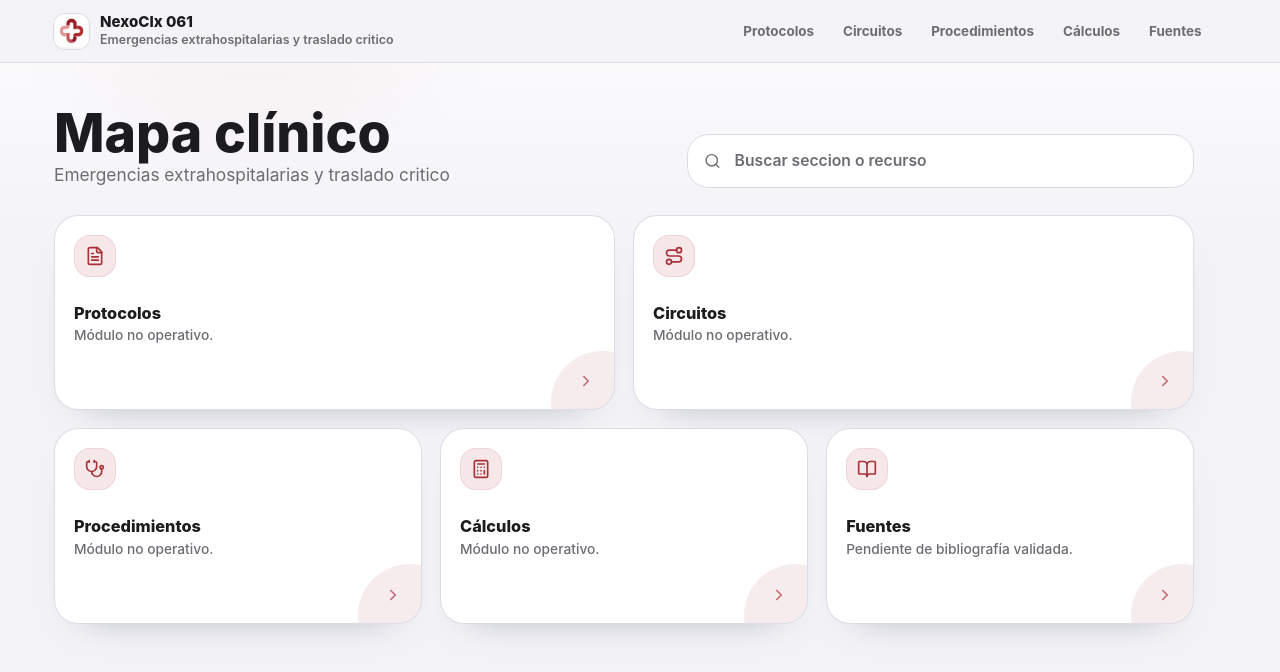
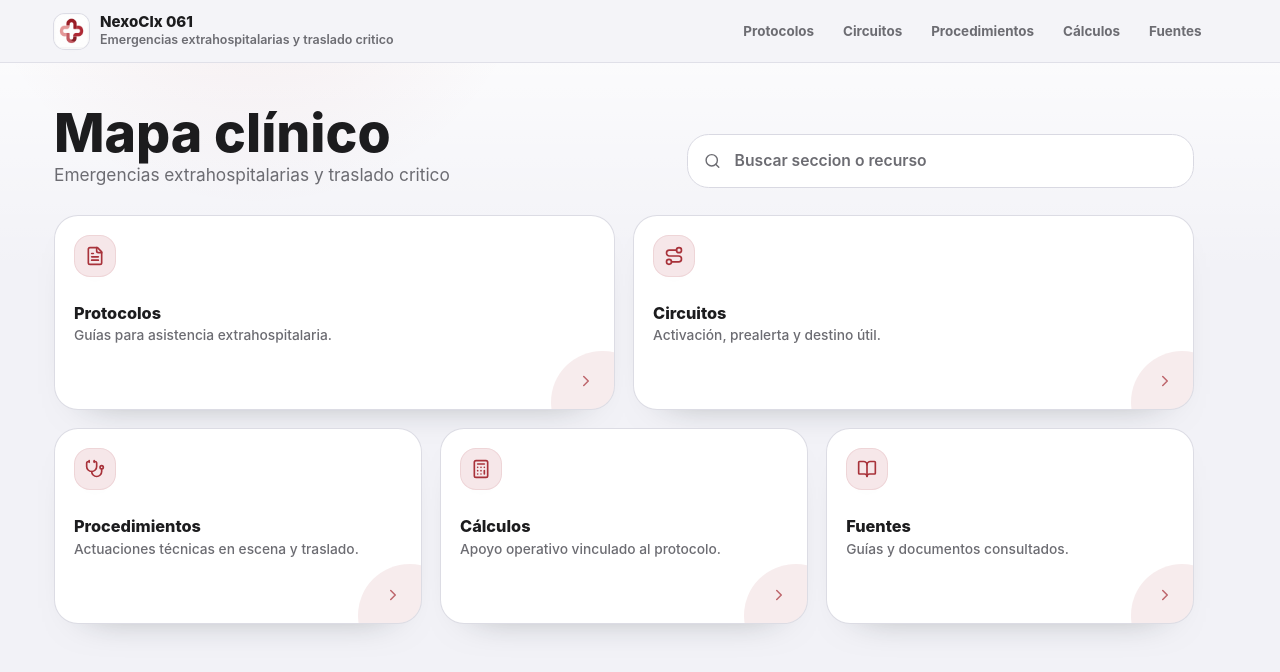
Before and after one commit to olsanju-hub/nexoclx-061, a React (Vite) app: page / in a window 1280 px wide. Shown: the top 672 px of the page. Built offline with nearby package versions, Linux system fonts and the light colour scheme.

Commit message:
feat(protocols): add chest pain pilot across NexoClx apps

```diff
--- a/src/data/placeholders.js
+++ b/src/data/placeholders.js
@@ -1,65 +1,75 @@
+export const placeholderSources = [
+  'ACC/AHA/ACEP/NAEMSP/SCAI. 2025 Guideline for the Management of Patients With Acute Coronary Syndromes. https://professional.heart.org/en/science-news/2025-guideline-for-the-management-of-patients-with-acute-coronary-syndromes',
+  'AHA. Systems of Care for ST-Segment-Elevation Myocardial Infarction. Circulation 2021. https://www.ahajournals.org/doi/10.1161/CIR.0000000000001025',
+  'ESC. 2023 Guidelines for the management of acute coronary syndromes. https://www.escardio.org/guidelines/clinical-practice-guidelines/all-esc-practice-guidelines/acute-coronary-syndromes/',
+  'ACC/AHA/ASE/CHEST/SAEM/SCCT/SCMR. 2021 Guideline for the Evaluation and Diagnosis of Chest Pain. Circulation. https://www.ahajournals.org/doi/10.1161/CIR.0000000000001029',
+  'ESC/ERS. 2019 Guidelines for the diagnosis and management of acute pulmonary embolism. https://www.escardio.org/guidelines/clinical-practice-guidelines/all-esc-practice-guidelines/acute-pulmonary-embolism/',
+  'ACC/AHA. 2022 Guideline for the Diagnosis and Management of Aortic Disease. https://www.ahajournals.org/doi/10.1161/CIR.0000000000001106',
+];
+
 export const placeholderProtocols = [
   {
-    id: 'pendiente-validacion',
-    title: 'Protocolo pendiente de validación',
-    description: 'Contenido pendiente de validación bibliográfica.',
-    status: 'No operativo',
-    detailVariant: 'structured-pending',
-  },
-  {
-    id: 'fuentes-pendientes',
-    title: 'Bibliografía pendiente',
-    description: 'Pendiente de bibliografía validada.',
-    status: 'Pendiente',
-  },
-  {
-    id: 'modulo-pendiente',
-    title: 'Módulo pendiente',
-    description: 'Módulo no operativo. Pendiente de contenido clínico validado.',
-    status: 'Pendiente',
-  },
-];
-
-export const placeholderBlocks = [
-  {
-    title: 'Estado del módulo',
-    body: 'Módulo no operativo. Pendiente de contenido clínico validado.',
-  },
-  {
-    title: 'Validación pendiente',
-    body: 'Contenido pendiente de validación bibliográfica.',
-  },
-];
-
-export const placeholderSources = [
-  'Pendiente de bibliografía validada.',
-  'Contenido pendiente de validación bibliográfica.',
-];
-
-export const genericProtocolSections = [
+    id: 'dolor-toracico',
+    title: 'Dolor torácico',
+    description: 'Valoración extrahospitalaria, prealerta y traslado seguro.',
+    status: 'Guía clínica',
+    sections: [
       {
         step: '01',
-    title: 'Bloque de valoración inicial',
-    body: 'Módulo no operativo. Pendiente de contenido clínico validado.',
+        title: 'Escena y primera impresión',
+        body: 'Asegura escena, identifica riesgo inmediato y evita demoras si el cuadro sugiere patología tiempo-dependiente.',
+        items: [
+          'Valora ABCDE, nivel de conciencia, constantes, saturación, perfusión, dolor persistente y síntomas acompañantes.',
+          'Monitoriza si hay inestabilidad, sospecha de SCA, síncope, disnea, arritmia o dolor activo.',
+          'Recoge hora de inicio, evolución, antecedentes cardiovasculares y medicación relevante para el hospital receptor.',
+        ],
       },
       {
         step: '02',
-    title: 'Criterio pendiente de validar',
-    body: 'Contenido pendiente de validación bibliográfica.',
+        title: 'ECG prehospitalario',
+        body: 'Obtén ECG de 12 derivaciones lo antes posible cuando exista sospecha de SCA y transmítelo si el sistema lo permite.',
+        items: [
+          'Un ECG no diagnóstico no descarta SCA si la clínica persiste; reevalúa y repite si hay cambios.',
+          'ECG compatible con elevación del ST o equivalente debe activar el circuito de reperfusión definido por la red asistencial.',
+          'La realización de ECG seriados no debe retrasar el traslado cuando el paciente requiere hospital.',
+        ],
       },
       {
         step: '03',
-    title: 'Conducta pendiente de contenido validado',
-    body: 'Módulo no operativo. Pendiente de contenido clínico validado.',
+        title: 'Código IAM y prealerta',
+        body: 'La activación se basa en clínica compatible, ECG y circuito territorial de reperfusión.',
+        items: [
+          'Prealerta con hora de inicio, ECG, constantes, estabilidad, comorbilidad relevante y tratamiento administrado si lo hubo.',
+          'Coordina destino con el centro útil para reperfusión cuando el ECG y la red local lo indiquen.',
+          'Comunica evolución durante el traslado si aparecen inestabilidad, arritmia o cambio clínico relevante.',
+        ],
       },
       {
         step: '04',
-    title: 'Herramienta relacionada pendiente',
-    body: 'Módulo no operativo. Pendiente de contenido clínico validado.',
+        title: 'Diferencial crítico en ruta',
+        body: 'No cierres el episodio como coronario si hay datos que orientan a otra causa vital.',
+        items: [
+          'TEP: disnea, síncope, hipoxemia, taquicardia, hemoptisis o factores tromboembólicos.',
+          'Síndrome aórtico agudo: dolor brusco intenso, irradiación dorsal, déficit neurológico o asimetría vascular.',
+          'Neumotórax, pericarditis o miocarditis según auscultación, signos respiratorios, fiebre, contexto o ECG.',
+        ],
       },
       {
         step: '05',
-    title: 'Fuente pendiente',
-    body: 'Pendiente de bibliografía validada.',
+        title: 'Traslado y hospital útil',
+        body: 'El destino debe priorizar el recurso capaz de resolver el proceso tiempo-dependiente probable.',
+        items: [
+          'Traslada monitorizado si hay sospecha de SCA, inestabilidad, dolor activo o necesidad de vigilancia estrecha.',
+          'Selecciona centro con capacidad adecuada para reperfusión, imagen urgente o cuidados críticos según sospecha principal.',
+          'Entrega información estructurada: inicio, evolución, constantes, ECG, sospecha, prealerta y cambios durante traslado.',
+        ],
+      },
+    ],
+    tools: [
+      'ECG de 12 derivaciones prehospitalario con transmisión si está disponible.',
+      'Prealerta estructurada al hospital receptor.',
+      'Selección de hospital útil según estabilidad, ECG y sospecha tiempo-dependiente.',
+    ],
+    sources: placeholderSources,
   },
 ];
--- a/src/data/sections.js
+++ b/src/data/sections.js
@@ -24,41 +24,41 @@ export const primarySections = [
   {
     id: routes.protocols,
     title: 'Protocolos',
-    description: 'Módulo no operativo.',
+    description: 'Guías para asistencia extrahospitalaria.',
     icon: FileText,
   },
   {
     id: routes.circuits,
     title: 'Circuitos',
-    description: 'Módulo no operativo.',
+    description: 'Activación, prealerta y destino útil.',
     icon: Route,
   },
   {
     id: routes.procedures,
     title: 'Procedimientos',
-    description: 'Módulo no operativo.',
+    description: 'Actuaciones técnicas en escena y traslado.',
     icon: Stethoscope,
   },
   {
     id: routes.calculations,
     title: 'Cálculos',
-    description: 'Módulo no operativo.',
+    description: 'Apoyo operativo vinculado al protocolo.',
     icon: Calculator,
   },
   {
     id: routes.sources,
     title: 'Fuentes',
-    description: 'Pendiente de bibliografía validada.',
+    description: 'Guías y documentos consultados.',
     icon: BookOpen,
   },
 ];
 
 export const secondarySections = [
-  { id: routes.protocols, title: 'Protocolos', description: 'Módulo no operativo.', icon: FolderOpen },
-  { id: routes.circuits, title: 'Circuitos', description: 'Módulo no operativo.', icon: Route },
-  { id: routes.procedures, title: 'Procedimientos', description: 'Módulo no operativo.', icon: Stethoscope },
-  { id: routes.calculations, title: 'Cálculos', description: 'Módulo no operativo.', icon: Calculator },
-  { id: routes.sources, title: 'Fuentes', description: 'Pendiente de bibliografía validada.', icon: Library },
+  { id: routes.protocols, title: 'Protocolos', description: 'Guías para asistencia extrahospitalaria.', icon: FolderOpen },
+  { id: routes.circuits, title: 'Circuitos', description: 'Activación, prealerta y destino útil.', icon: Route },
+  { id: routes.procedures, title: 'Procedimientos', description: 'Actuaciones técnicas en escena y traslado.', icon: Stethoscope },
+  { id: routes.calculations, title: 'Cálculos', description: 'Apoyo operativo vinculado al protocolo.', icon: Calculator },
+  { id: routes.sources, title: 'Fuentes', description: 'Guías y documentos consultados.', icon: Library },
 ];
 
 export const bottomNavItems = [
--- a/src/screens/Bibliography.jsx
+++ b/src/screens/Bibliography.jsx
@@ -1,4 +1,3 @@
-import { EmptyClinicalState } from '../components/feedback/EmptyClinicalState.jsx';
 import { SourceList } from '../components/detail/SourceList.jsx';
 import { placeholderSources } from '../data/placeholders.js';
 
@@ -7,10 +6,9 @@ export function Bibliography() {
     <div className="screen">
       <div className="section-heading">
         <h1>Bibliografía</h1>
-        <p>Pendiente de bibliografía validada.</p>
+        <p>Fuentes utilizadas para el protocolo Dolor torácico.</p>
       </div>
       <SourceList sources={placeholderSources} />
-      <EmptyClinicalState text="Pendiente de bibliografía validada." />
     </div>
   );
 }
--- a/src/screens/Calculations.jsx
+++ b/src/screens/Calculations.jsx
@@ -1,17 +1,15 @@
 import { ContentBlock } from '../components/detail/ContentBlock.jsx';
-import { EmptyClinicalState } from '../components/feedback/EmptyClinicalState.jsx';
 
 export function Calculations() {
   return (
     <div className="screen">
       <div className="section-heading">
         <h1>Cálculos</h1>
-        <p>Módulo no operativo. Pendiente de contenido clínico validado.</p>
+        <p>Apoyo operativo vinculado al protocolo Dolor torácico.</p>
       </div>
-      <ContentBlock title="Estado del módulo">
-        <p>Módulo no operativo. Pendiente de contenido clínico validado.</p>
+      <ContentBlock title="Asistencia 061">
+        <p>La vista prioriza ECG prehospitalario, estabilidad, prealerta y traslado frente a escalas largas durante la escena.</p>
       </ContentBlock>
-      <EmptyClinicalState text="Contenido pendiente de validación bibliográfica." />
     </div>
   );
 }
--- a/src/screens/CircuitDetail.jsx
+++ b/src/screens/CircuitDetail.jsx
@@ -1,11 +1,13 @@
 import { DetailHeader } from '../components/detail/DetailHeader.jsx';
-import { EmptyClinicalState } from '../components/feedback/EmptyClinicalState.jsx';
+import { ContentBlock } from '../components/detail/ContentBlock.jsx';
 
 export function CircuitDetail({ onBack }) {
   return (
     <div className="screen">
-      <DetailHeader title="Módulo pendiente" subtitle="Módulo no operativo" onBack={onBack} />
-      <EmptyClinicalState text="Módulo no operativo. Pendiente de contenido clínico validado." />
+      <DetailHeader title="Dolor torácico" subtitle="Circuito extrahospitalario" onBack={onBack} />
+      <ContentBlock title="Flujo">
+        <p>Escena segura, ABCDE, ECG prehospitalario, prealerta y traslado al hospital útil según estabilidad y sospecha tiempo-dependiente.</p>
+      </ContentBlock>
     </div>
   );
 }
--- a/src/screens/Circuits.jsx
+++ b/src/screens/Circuits.jsx
@@ -1,23 +1,21 @@
 import { CompactList } from '../components/lists/CompactList.jsx';
 import { ListRow } from '../components/lists/ListRow.jsx';
-import { EmptyClinicalState } from '../components/feedback/EmptyClinicalState.jsx';
 
 export function Circuits({ onOpen }) {
   return (
     <div className="screen">
       <div className="section-heading">
         <h1>Circuitos</h1>
-        <p>Módulo no operativo. Pendiente de contenido clínico validado.</p>
+        <p>Activación, prealerta y destino útil para emergencias extrahospitalarias.</p>
       </div>
       <CompactList label="Listado de circuitos">
         <ListRow
-          title="Módulo pendiente"
-          description="Módulo no operativo. Pendiente de contenido clínico validado."
-          meta="No operativo"
+          title="Dolor torácico"
+          description="ECG prehospitalario, código IAM, prealerta y traslado seguro."
+          meta="Circuito"
           onClick={onOpen}
         />
       </CompactList>
-      <EmptyClinicalState text="Módulo no operativo. Pendiente de contenido clínico validado." />
     </div>
   );
 }
--- a/src/screens/Procedures.jsx
+++ b/src/screens/Procedures.jsx
@@ -1,13 +1,15 @@
-import { EmptyClinicalState } from '../components/feedback/EmptyClinicalState.jsx';
+import { ContentBlock } from '../components/detail/ContentBlock.jsx';
 
 export function Procedures() {
   return (
     <div className="screen">
       <div className="section-heading">
         <h1>Procedimientos</h1>
-        <p>Módulo no operativo. Pendiente de contenido clínico validado.</p>
+        <p>Procedimientos vinculados a escena, monitorización y traslado.</p>
       </div>
-      <EmptyClinicalState text="Módulo no operativo. Pendiente de contenido clínico validado." />
+      <ContentBlock title="Dolor torácico">
+        <p>El protocolo organiza ECG prehospitalario, prealerta, registro y transferencia al hospital útil.</p>
+      </ContentBlock>
     </div>
   );
 }
--- a/src/screens/ProtocolDetail.jsx
+++ b/src/screens/ProtocolDetail.jsx
@@ -1,7 +1,6 @@
 import { DetailHeader } from '../components/detail/DetailHeader.jsx';
 import { ContentBlock } from '../components/detail/ContentBlock.jsx';
 import { SourceList } from '../components/detail/SourceList.jsx';
-import { genericProtocolSections, placeholderSources } from '../data/placeholders.js';
 
 export function ProtocolDetail({ protocol, onBack }) {
   return (
@@ -9,22 +8,33 @@ export function ProtocolDetail({ protocol, onBack }) {
       <DetailHeader title={protocol.title} subtitle={protocol.description} onBack={onBack} />
 
       <section className="protocol-flow" aria-label="Estructura del protocolo">
-        {genericProtocolSections.map((section) => (
+        {protocol.sections.map((section) => (
           <article className="protocol-step-card" key={section.step}>
             <span className="protocol-step-index">{section.step}</span>
             <div className="protocol-step-copy">
               <h2>{section.title}</h2>
               <p>{section.body}</p>
+              {section.items?.length > 0 && (
+                <ul className="clinical-bullets">
+                  {section.items.map((item) => (
+                    <li key={item}>{item}</li>
+                  ))}
+                </ul>
+              )}
             </div>
           </article>
         ))}
       </section>
 
       <ContentBlock title="Herramientas relacionadas">
-        <p>Módulo no operativo. Pendiente de contenido clínico validado.</p>
+        <ul className="clinical-bullets">
+          {protocol.tools.map((tool) => (
+            <li key={tool}>{tool}</li>
+          ))}
+        </ul>
       </ContentBlock>
 
-      <SourceList sources={placeholderSources} />
+      <SourceList sources={protocol.sources} />
     </div>
   );
 }
--- a/src/screens/Protocols.jsx
+++ b/src/screens/Protocols.jsx
@@ -2,41 +2,24 @@ import { useMemo, useState } from 'react';
 import { SearchBox } from '../components/search/SearchBox.jsx';
 import { CompactList } from '../components/lists/CompactList.jsx';
 import { ListRow } from '../components/lists/ListRow.jsx';
-import { EmptyClinicalState } from '../components/feedback/EmptyClinicalState.jsx';
 
 export function Protocols({ protocols, onOpen }) {
   const [query, setQuery] = useState('');
-  const [filter, setFilter] = useState('all');
   const filtered = useMemo(() => {
     const normalizedQuery = query.toLowerCase();
     return protocols.filter((item) => {
       const matchesQuery = `${item.title} ${item.description}`.toLowerCase().includes(normalizedQuery);
-      const matchesFilter =
-        filter === 'all' ||
-        (filter === 'pending' && item.status === 'Pendiente') ||
-        (filter === 'sources' && item.title.toLowerCase().includes('bibliografía'));
-      return matchesQuery && matchesFilter;
+      return matchesQuery;
     });
-  }, [filter, protocols, query]);
+  }, [protocols, query]);
 
   return (
     <div className="screen">
       <div className="section-heading">
         <h1>Protocolos</h1>
-        <p>Contenido pendiente de validación bibliográfica.</p>
+        <p>Protocolos clínicos disponibles para emergencias extrahospitalarias.</p>
       </div>
       <SearchBox value={query} onChange={setQuery} placeholder="Buscar protocolo" />
-      <div className="filter-strip" aria-label="Filtros">
-        <button className={filter === 'all' ? 'filter-chip is-active' : 'filter-chip'} type="button" onClick={() => setFilter('all')}>
-          Todos
-        </button>
-        <button className={filter === 'pending' ? 'filter-chip is-active' : 'filter-chip'} type="button" onClick={() => setFilter('pending')}>
-          Pendientes
-        </button>
-        <button className={filter === 'sources' ? 'filter-chip is-active' : 'filter-chip'} type="button" onClick={() => setFilter('sources')}>
-          Fuentes
-        </button>
-      </div>
       <CompactList label="Listado de protocolos">
         {filtered.map((protocol) => (
           <ListRow
@@ -48,7 +31,7 @@ export function Protocols({ protocols, onOpen }) {
           />
         ))}
       </CompactList>
-      <EmptyClinicalState text="Módulo no operativo. Pendiente de contenido clínico validado." />
+      {filtered.length === 0 && <p className="empty-results">Sin resultados para esta búsqueda.</p>}
     </div>
   );
 }
--- a/src/screens/Sources.jsx
+++ b/src/screens/Sources.jsx
@@ -1,4 +1,3 @@
-import { EmptyClinicalState } from '../components/feedback/EmptyClinicalState.jsx';
 import { SourceList } from '../components/detail/SourceList.jsx';
 import { placeholderSources } from '../data/placeholders.js';
 
@@ -7,10 +6,9 @@ export function Sources() {
     <div className="screen">
       <div className="section-heading">
         <h1>Fuentes</h1>
-        <p>Pendiente de bibliografía validada.</p>
+        <p>Fuentes utilizadas para el protocolo Dolor torácico.</p>
       </div>
       <SourceList sources={placeholderSources} />
-      <EmptyClinicalState text="Pendiente de bibliografía validada." />
     </div>
   );
 }
--- a/src/screens/Tools.jsx
+++ b/src/screens/Tools.jsx
@@ -1,20 +1,18 @@
 import { ContentBlock } from '../components/detail/ContentBlock.jsx';
-import { EmptyClinicalState } from '../components/feedback/EmptyClinicalState.jsx';
 
-export function Tools({ app }) {
+export function Tools() {
   return (
     <div className="screen">
       <div className="section-heading">
         <h1>Herramientas</h1>
-        <p>Módulo no operativo. Pendiente de contenido clínico validado.</p>
+        <p>Apoyo operativo vinculado al protocolo Dolor torácico.</p>
       </div>
-      <ContentBlock title="Estado del módulo">
-        <p>Módulo no operativo. Pendiente de contenido clínico validado.</p>
+      <ContentBlock title="ECG y transmisión">
+        <p>ECG prehospitalario, reevaluación y transmisión al sistema receptor si está disponible.</p>
       </ContentBlock>
-      <ContentBlock title="Validación pendiente">
-        <p>Contenido pendiente de validación bibliográfica.</p>
+      <ContentBlock title="Prealerta y destino">
+        <p>Comunicación estructurada y selección de hospital útil según estabilidad, ECG y sospecha tiempo-dependiente.</p>
       </ContentBlock>
-      <EmptyClinicalState text="Módulo no operativo. Pendiente de contenido clínico validado." />
     </div>
   );
 }
```
Also changed, not shown: src/styles/index.css (+18 -4 lines). Lines whose indentation alone changed are shown as unchanged.
